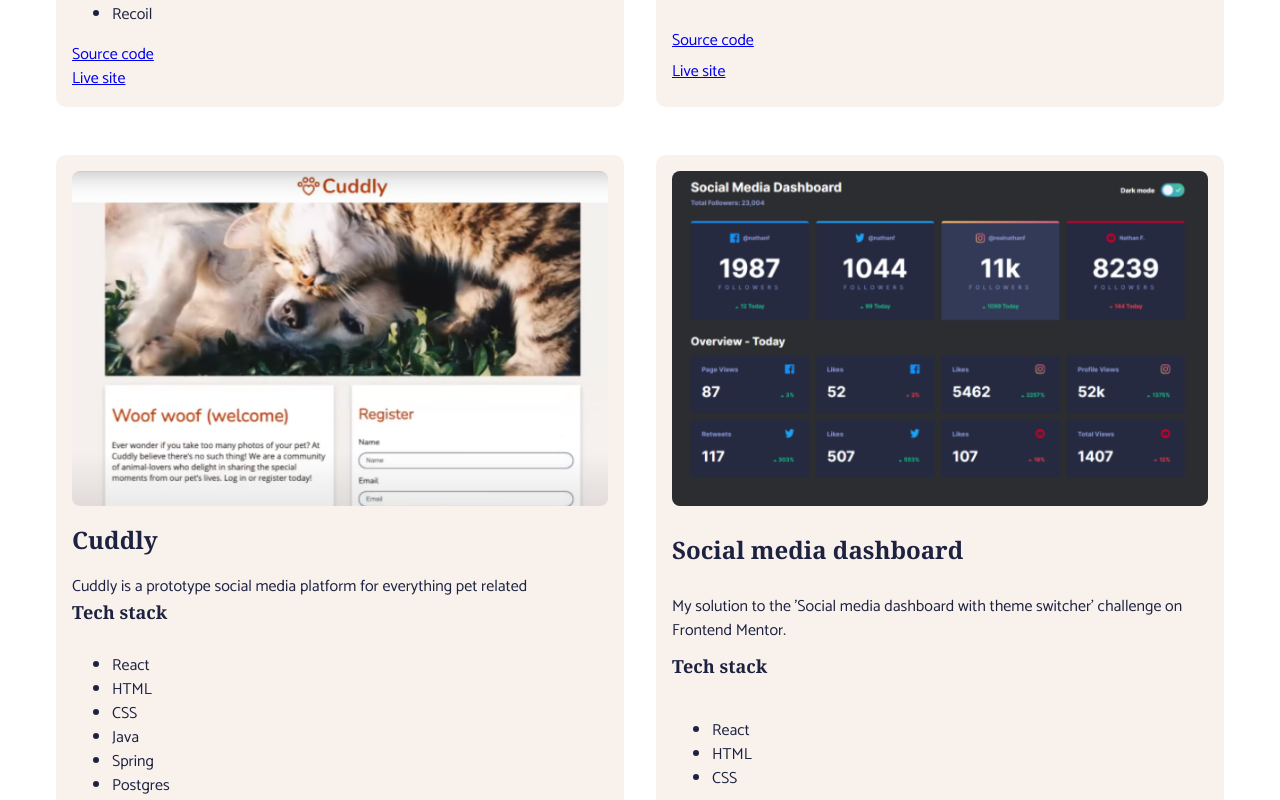
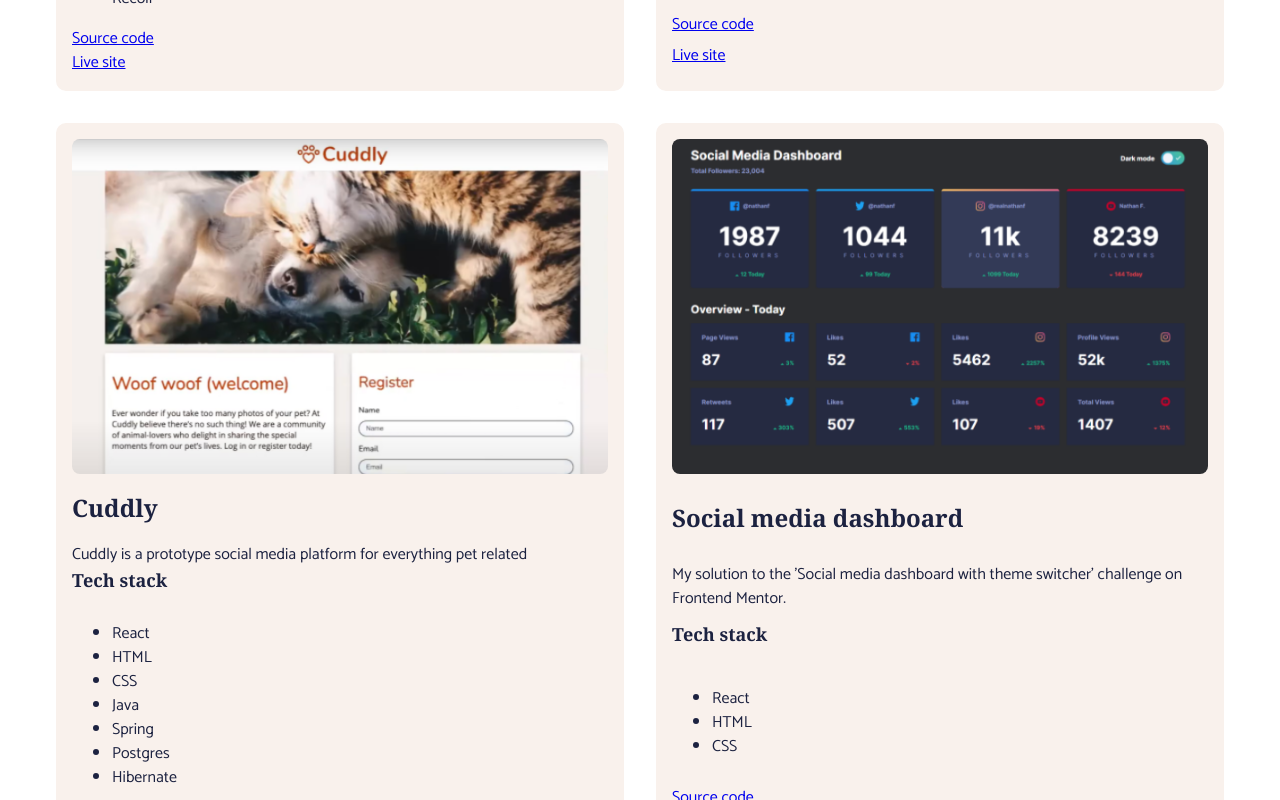
Before and after one commit to eeels22/portfolio, a React (Create React App) app: page / in a window 1280 px wide. Shown: the part 1380-2180 px from the top of the page. Built offline with nearby package versions, Linux system fonts and the light colour scheme.

Commit message:
remove margin-botton, nowrap rule for name

```diff
--- a/src/styles/base/shared.css
+++ b/src/styles/base/shared.css
@@ -1,6 +1,9 @@
 .card {
   border-radius: 10px;
-  margin-bottom: 1rem;
   padding: 1rem;
-  min-width: 280px;
+  min-width: 256px;
 }
+
+.name {
+  white-space: nowrap;
+}
```
